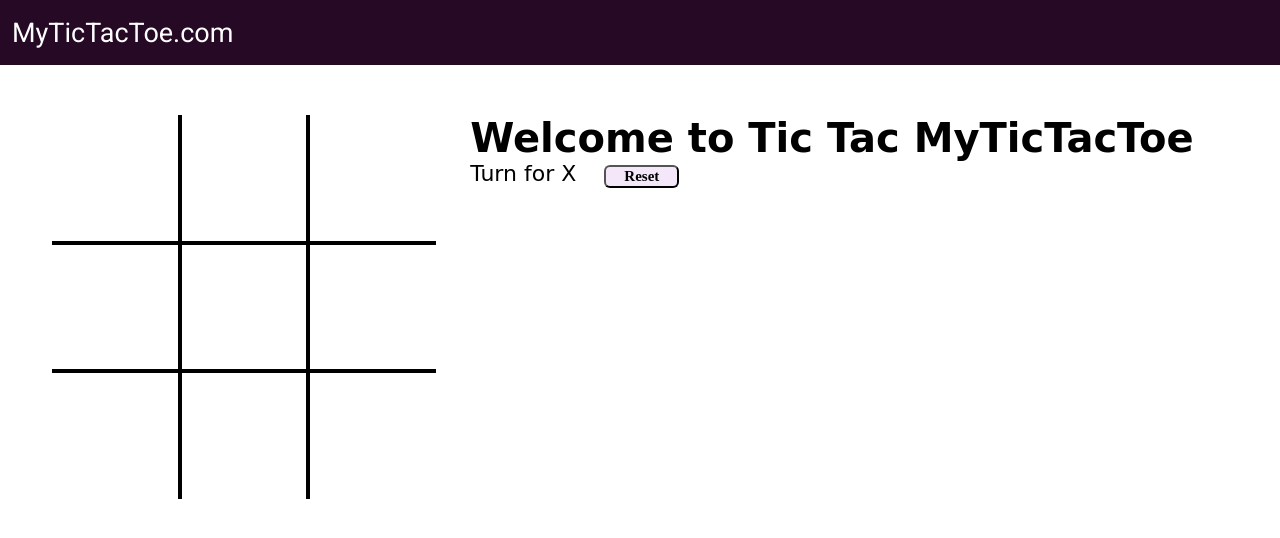
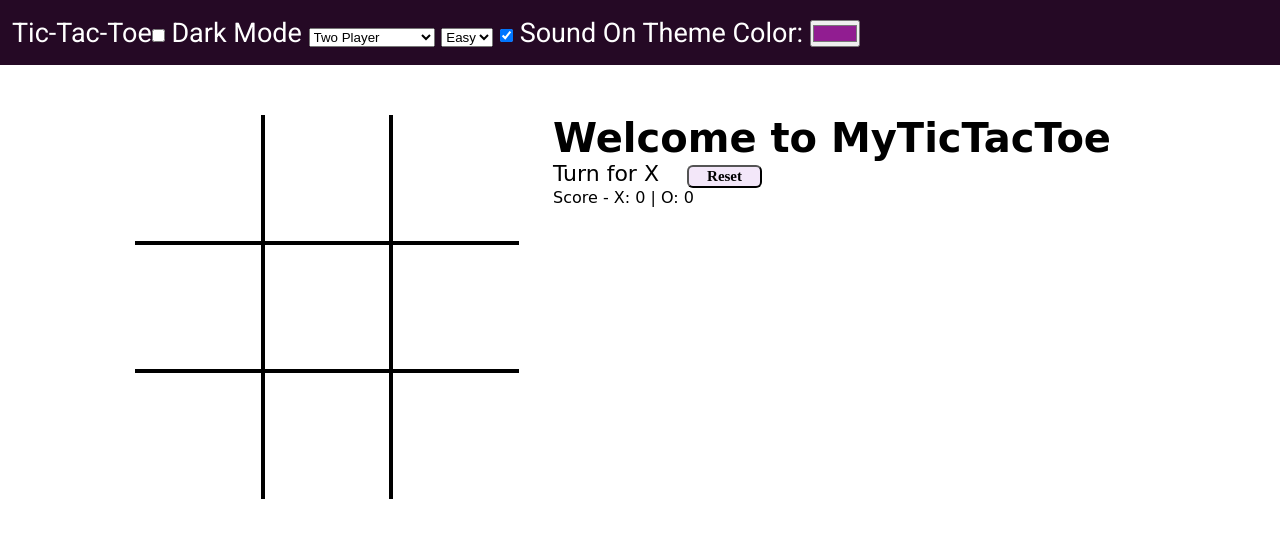
Before and after one commit to Pranavsahu07/PRODIGY_WD_01, a plain HTML site: page index.html in a window 1280 px wide. Drawn offline with Linux system fonts and the light colour scheme; a web font is replaced by a local one.

Commit message:
Update index.html

```diff
--- a/index.html
+++ b/index.html
@@ -2,16 +2,35 @@
 <html lang="en">
 <head>
   <meta charset="UTF-8" />
-    <meta http-equiv="X-UA-Compatible" content="IE=edge" />
-    <meta name="viewport" content="width=device-width, initial-scale=1.0" />
+  <meta name="viewport" content="width=device-width, initial-scale=1.0"/>
   <title>Tic Tac Toe</title>
-    <link rel="stylesheet" href="style.css" />
+  <link rel="stylesheet" href="style.css"/>
 </head>
 <body>
   <nav>
-      <ul>
-        <li>MyTicTacToe.com</li>
-      </ul>
+    <ul><li>Tic-Tac-Toe</li></ul>
+    <div class="controls">
+      <label>
+        <input type="checkbox" id="darkToggle" />
+        Dark Mode
+      </label>
+      <select id="modeSelector">
+        <option value="two">Two Player</option>
+        <option value="ai">Single Player (AI)</option>
+      </select>
+      <select id="difficulty">
+        <option value="easy">Easy</option>
+        <option value="hard">Hard</option>
+      </select>
+      <label>
+        <input type="checkbox" id="soundToggle" checked />
+        Sound On
+      </label>
+      <label>
+        Theme Color:
+        <input type="color" id="colorPicker" value="#911d91" />
+      </label>
+    </div>
   </nav>
 
   <div class="gameContainer">
@@ -28,14 +47,15 @@
       <div class="box bb-0 br-0"><span class="boxtext"></span></div>
     </div>
     <div class="gameInfo">
-        <h1>Welcome to Tic Tac MyTicTacToe</h1>
+      <h1>Welcome to MyTicTacToe</h1>
       <div>
         <span class="info">Turn for X</span>
         <button id="reset">Reset</button>
       </div>
-        <div class="imgbox">
-          <img src="excited.gif" alt="" />
+      <div class="scoreboard">
+        <p>Score - X: <span id="scoreX">0</span> | O: <span id="scoreO">0</span></p>
       </div>
+      <div class="imgbox"><img src="excited.gif" alt="celebrate" /></div>
     </div>
   </div>
   <script src="script.js"></script>
```
Lines whose indentation alone changed are shown as unchanged.
